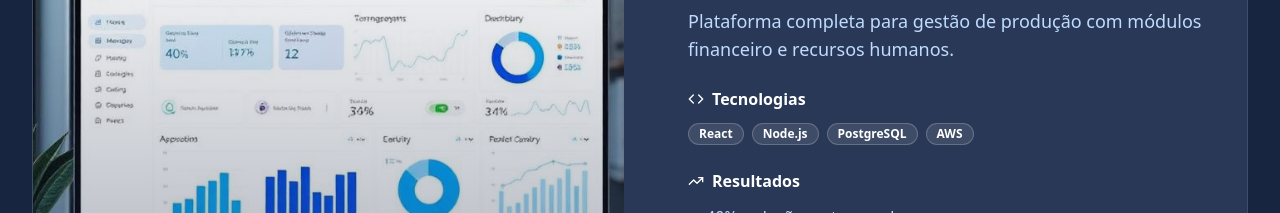
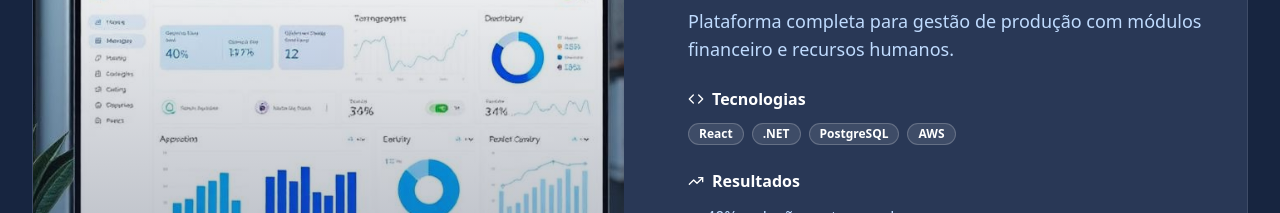
Before and after one commit to MVTech-Solutions/consonant-vision-launch, a React (Vite) app: page / in a window 1280 px wide. Shown: the part 3640-3853 px from the top of the page. Built offline with nearby package versions, Linux system fonts and the light colour scheme; the HTML template or start-up script is replaced by a standard one.

Commit message:
Update portfolio project

```diff
--- a/src/components/Portfolio.tsx
+++ b/src/components/Portfolio.tsx
@@ -10,7 +10,7 @@ const Portfolio = () => {
       title: "Ceres - Sistema de Gestão Agroempresarial",
       description: "Plataforma completa para gestão de produção com módulos financeiro e recursos humanos.",
       image: portfolioImage,
-      technologies: ["React", "Node.js", "PostgreSQL", "AWS"],
+      technologies: ["React", ".NET", "PostgreSQL", "AWS"],
       results: [
         "40% redução no tempo de processos",
         "Aumento de 60% na produtividade",
```
